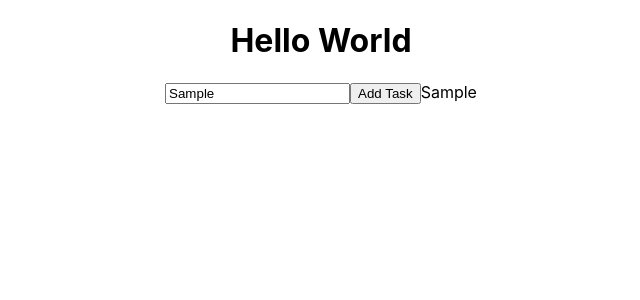
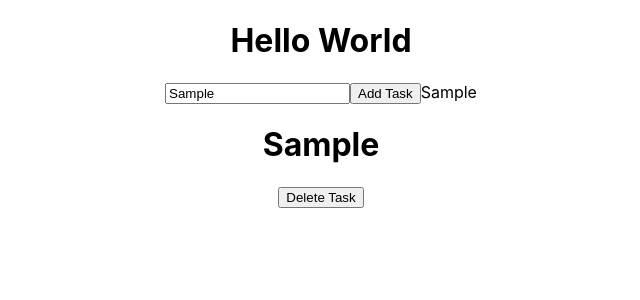
Before and after one commit to Stellar2703/React-CRUD-App, a React (Create React App) app: page / in a window 1280 px wide. Both pictures are taken after typing "Sample" into the empty fields and a click on the button "Add Task". Shown: the top 300 px of the page, without its empty margins (319-959 px from the left). Built offline with nearby package versions, Linux system fonts and the light colour scheme.

Commit message:
ADD task and delete task

```diff
--- a/src/App.js
+++ b/src/App.js
@@ -11,7 +11,19 @@ function App() {
   const addTask = () => {
     const newTodos = [...tasks, newTask]
     setTasks(newTodos)
+  }
 
+  const deleteTask = (taskname) => {
+    const newTodos1 = tasks.filter((task) => {
+
+      if (task === taskname) {
+        return false;
+      }else{
+        return true;
+      }
+
+    });
+    setTasks(newTodos1)
   }
   return (
     <div className="App">
@@ -22,11 +34,20 @@ function App() {
         {newTask}
       </div>
       <div className='bottom'>
+        {tasks.map((task) => {
+          return (<>
+          <h1>{task}</h1>
+          <button onClick={() => deleteTask(task)}>Delete Task</button>
+          </>
+          );
 
+        })}
         </div>
       </div>
-  );
+
+  )
 }
+
 
 
 
```
